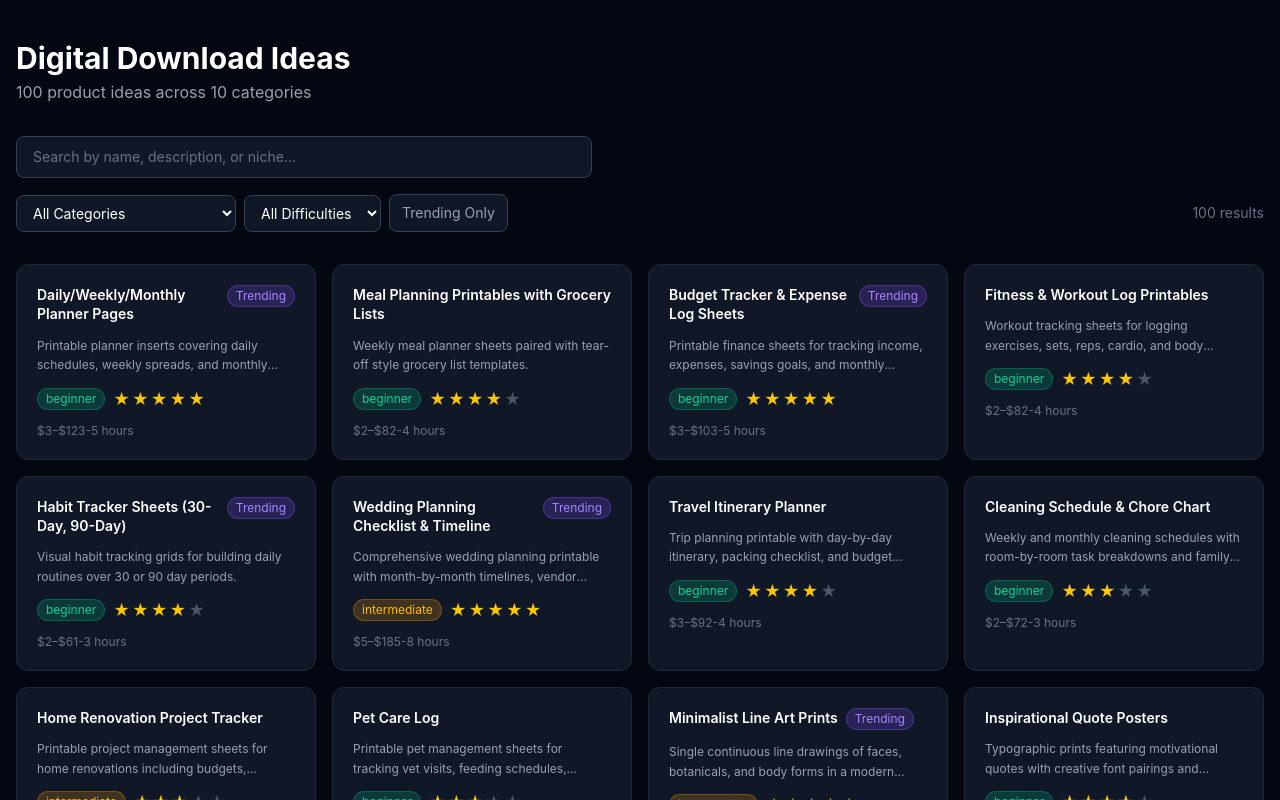
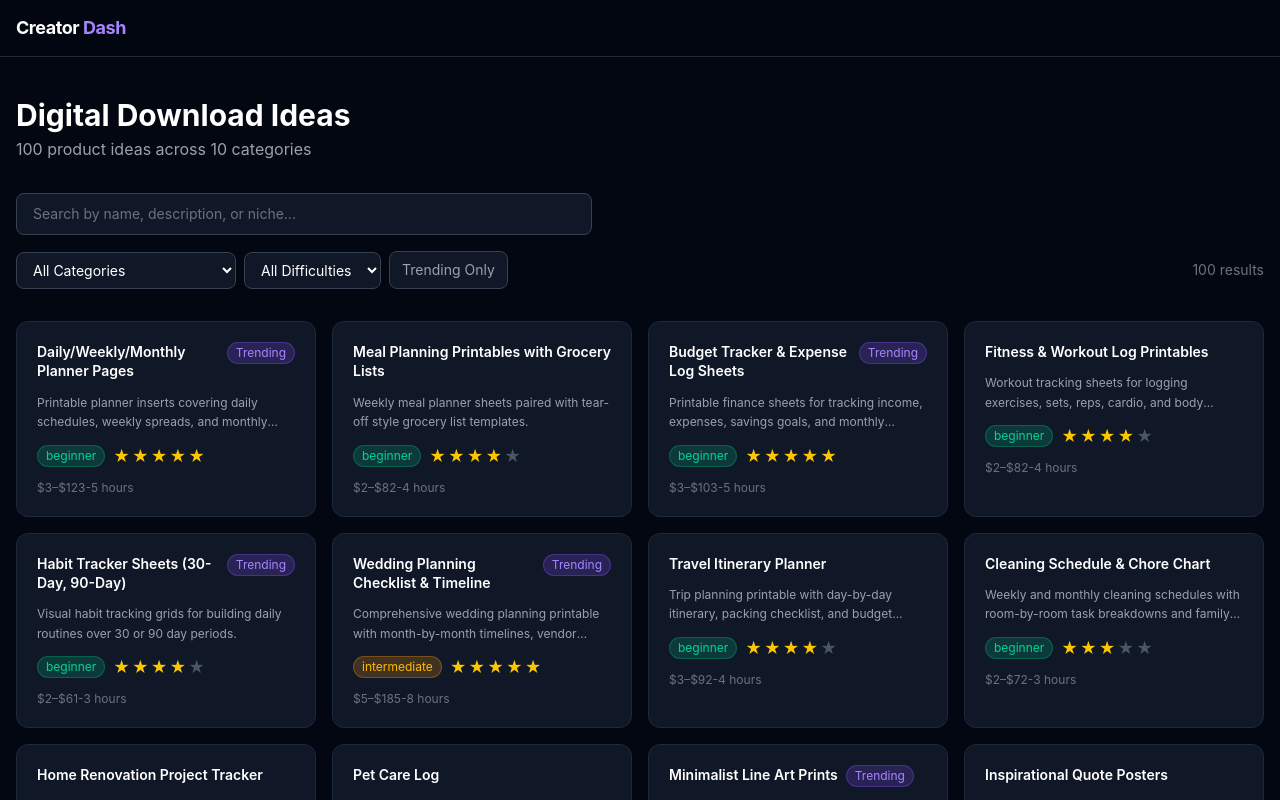
Before and after one commit to thr323232/creator-dash, a React (Vite) app: page / in a window 1280 px wide. Shown: the top 800 px of the page. Built offline with nearby package versions, Linux system fonts and the light colour scheme.

Commit message:
Add Creator Dash navbar and update page title
Wraps the existing DigitalDownloadIdeas component with a sticky
top navbar branded as "Creator Dash", and updates the page title.

https://claude.ai/code/session_015uvaRWUMVkMLB8bdXbDi5Z

```diff
--- a/index.html
+++ b/index.html
@@ -4,7 +4,7 @@
     <meta charset="UTF-8" />
     <link rel="icon" type="image/svg+xml" href="/favicon.svg" />
     <meta name="viewport" content="width=device-width, initial-scale=1.0" />
-    <title>creator-dash</title>
+    <title>Creator Dash</title>
   </head>
   <body>
     <div id="root"></div>
--- a/src/App.tsx
+++ b/src/App.tsx
@@ -1,7 +1,21 @@
 import DigitalDownloadIdeas from "./components/DigitalDownloadIdeas";
 
 function App() {
-  return <DigitalDownloadIdeas />;
+  return (
+    <div className="min-h-screen bg-gray-950">
+      <header className="sticky top-0 z-40 bg-gray-950/90 backdrop-blur border-b border-gray-800">
+        <div className="max-w-7xl mx-auto px-4 h-14 flex items-center">
+          <span className="text-white font-bold text-lg tracking-tight">
+            Creator <span className="text-violet-400">Dash</span>
+          </span>
+        </div>
+      </header>
+
+      <main>
+        <DigitalDownloadIdeas />
+      </main>
+    </div>
+  );
 }
 
 export default App;
```
